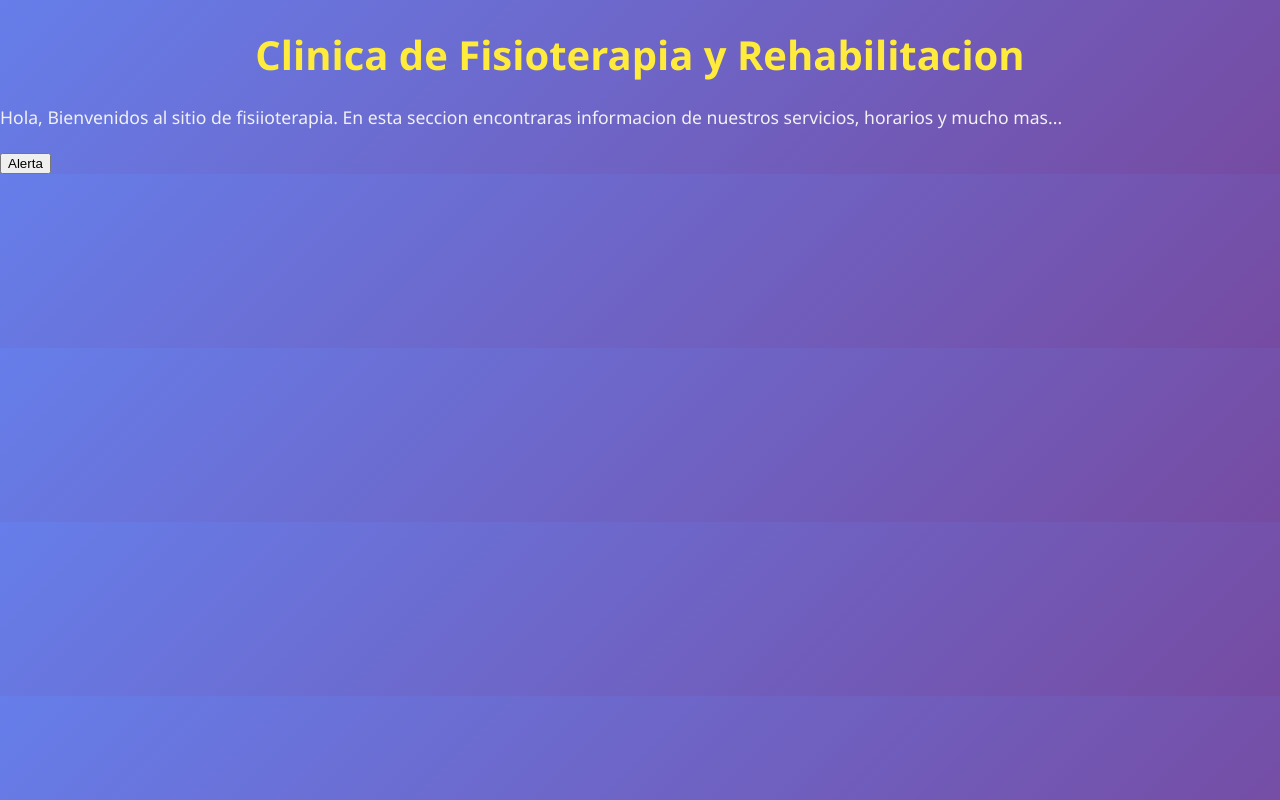
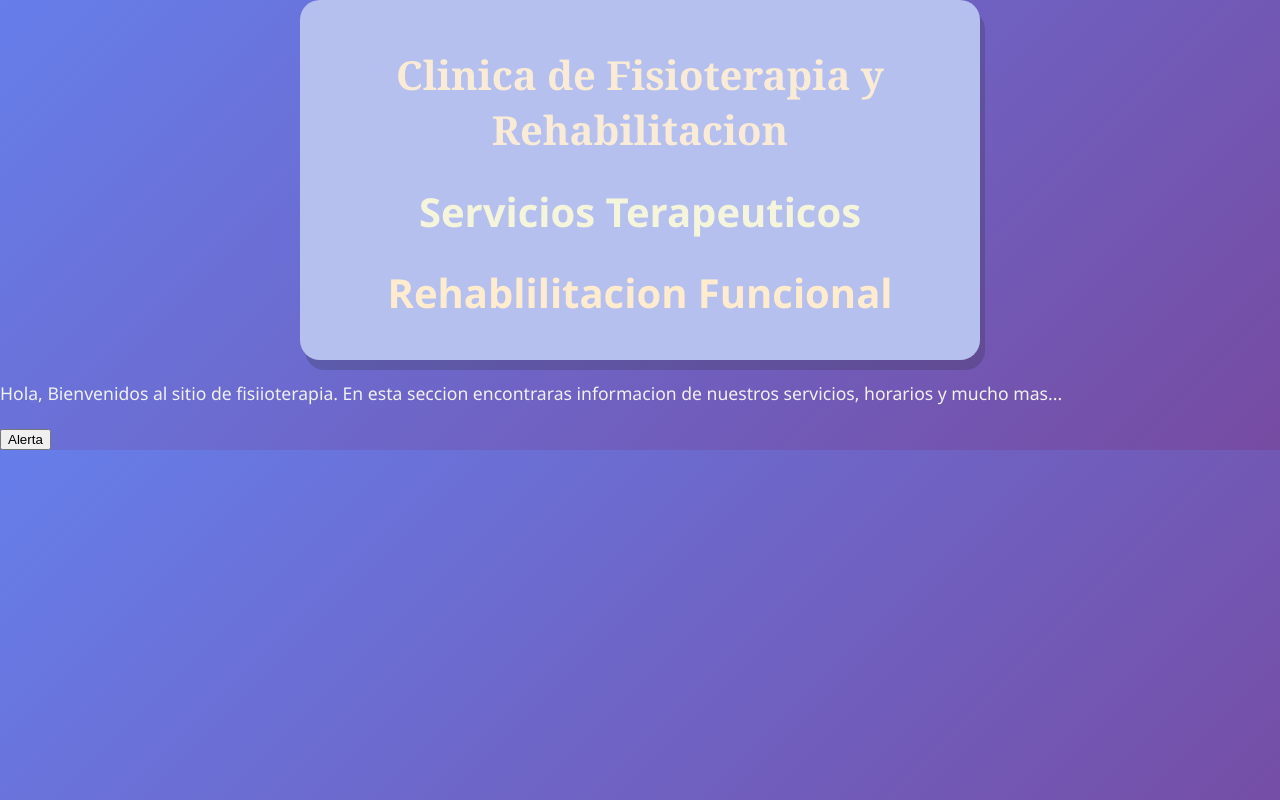
Before and after one commit to Y-A-Y-A/Sitio-web, a plain HTML site: page index.html in a window 1280 px wide. Drawn offline with Linux system fonts and the light colour scheme.

Commit message:
Agregar mejoras al CSS

```diff
--- a/CSS/styles.css
+++ b/CSS/styles.css
@@ -21,3 +21,26 @@ p {
     text-align: justify;
     color: #f1f1f1;
 }
+#encabezado {
+    background-color: #b6c0ee;
+    min-height: 100px;
+    height: auto;
+    width: 50%;
+    margin: 0 auto;
+    padding: 20px;
+    border-radius: 20px;
+    box-shadow: 5px 10px rgba(32, 32, 32, 0.2) ;
+}
+
+#encabezado .encabezado1{
+    color: antiquewhite;
+    font-family: Georgia, 'Times New Roman', Times, serif;
+}
+
+#encabezado .encabezado2{
+    color: beige;
+
+}
+#encabezado .encabezado3{
+    color: blanchedalmond;
+}
--- a/index.html
+++ b/index.html
@@ -7,9 +7,14 @@
     <link rel="stylesheet" href="CSS/styles.css">
 </head>
 <body>
+    <div id="encabezado">
+    <h1 class="encabezado1">Clinica de Fisioterapia y Rehabilitacion</h1>
+    <h1 class="encabezado2">Servicios Terapeuticos</h1>
+    <h1 class="encabezado3">Rehablilitacion Funcional</h1>
+    </div>
 
-    <h1>Clinica de Fisioterapia y Rehabilitacion</h1>
     <p>Hola, Bienvenidos al sitio de fisiioterapia. En esta seccion encontraras informacion de nuestros servicios, horarios y mucho mas...</p>
+
     <button onclick="mostrarAlerta()">Alerta</button>
 
     <script src="js/funcion.js"></script>
```
